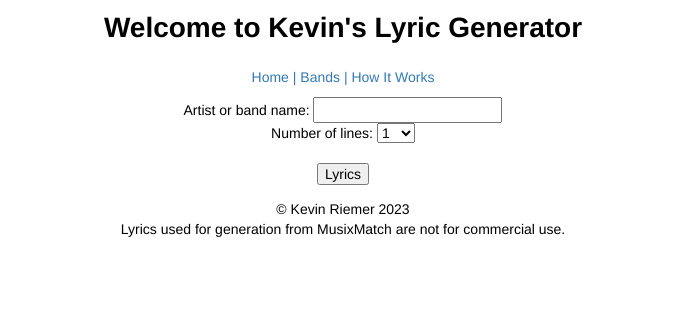
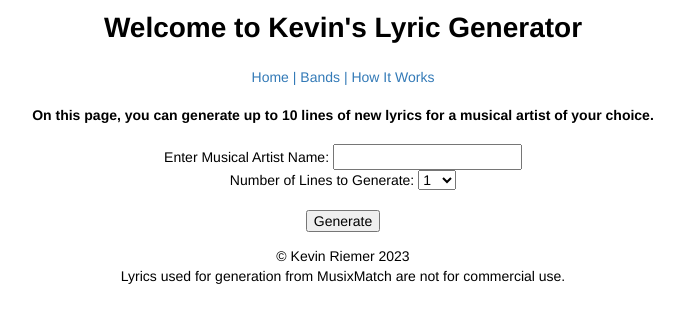
Before and after one commit to khriemer2596/OSU_CS361, a Flask app: page / in a window 1280 px wide. Shown: the top 323 px of the page, without its empty margins (297-981 px from the left). Run offline with Flask 2, Linux system fonts and the light colour scheme.

Commit message:
home and lyrics page formatting

```diff
--- a/templates/home.html
+++ b/templates/home.html
@@ -10,16 +10,17 @@
       <a href="{{ url_for('bands') }}">Bands |</a>
       <a href="{{ url_for('how_it_works') }}">How It Works</a>
     </nav>
-    <form align="center" action="{{ url_for('lyrics') }}" method="post" class="lyrics" style="padding-top:10px;">
-      Artist or band name: <input name="artist" type="text" id="artist"/><br />
-      Number of lines:
+    <h4 style="text-align: center;"> On this page, you can generate up to 10 lines of new lyrics for a musical artist of your choice.</h4>
+    <form align="center" action="{{ url_for('lyrics') }}" method="post" class="lyrics">
+      Enter Musical Artist Name: <input name="artist" type="text" id="artist"/><br />
+      Number of Lines to Generate:
       <select name="lines" id="lines">
         {% for n in range(1,11) %}
           <option value="{{n}}">{{n}}</option>
         {% endfor %}
       </select>
       <br /><br />
-      <input class="button" type="submit" value="Lyrics">
+      <input class="button" type="submit" value="Generate">
     </form>
   </body>
   <footer style="text-align: center;"> &copy Kevin Riemer 2023</footer>
--- a/templates/lyrics.html
+++ b/templates/lyrics.html
@@ -12,14 +12,14 @@
     </nav>
     <div align="center" style="padding-top:20px;">
       <h2>Generated New Lyrics for {{ artist }} using Markov Chains!</h3>
-      <h3>
+      <h3 style="background-color: lightblue; width: 500px">
       {% for line in result %}
       {{ line }}<br />
       {% endfor %}
       </h3>
     <br />
     <form action="{{ url_for('home') }}">
-      <input type="submit" value="Do it again!" />
+      <input class="button" type="submit" value="Back to Home" />
     </form>
     </div>
   </body>
```
